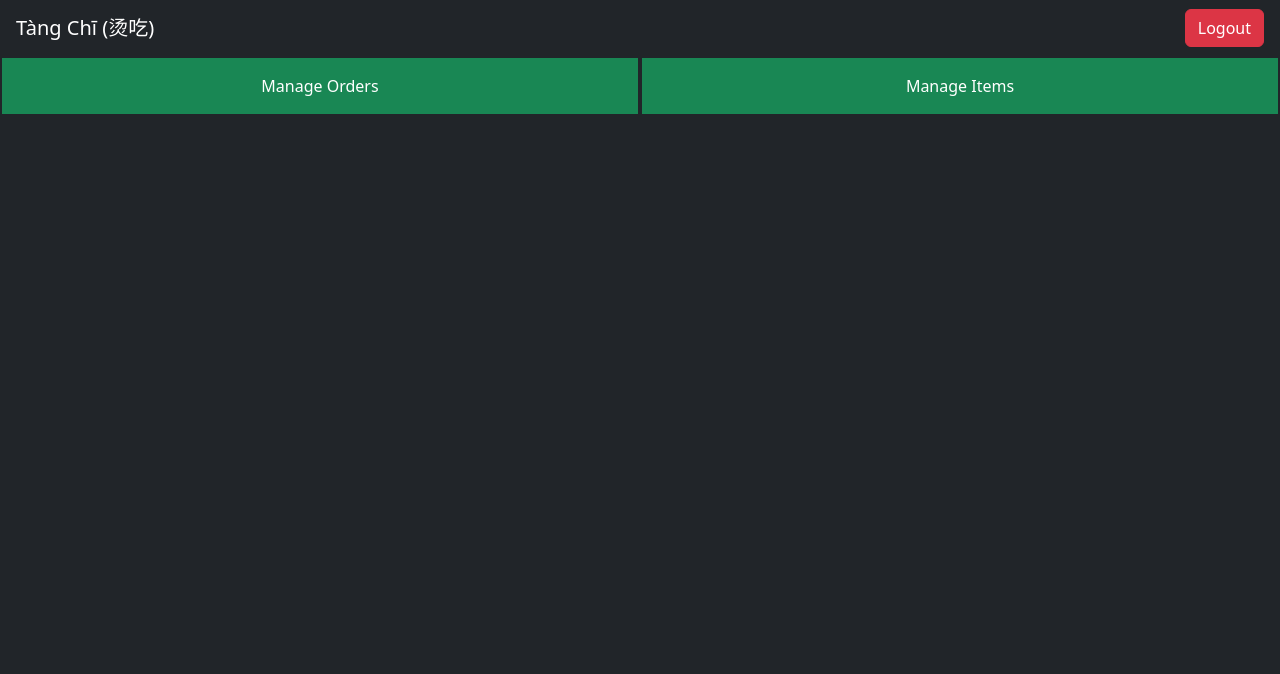
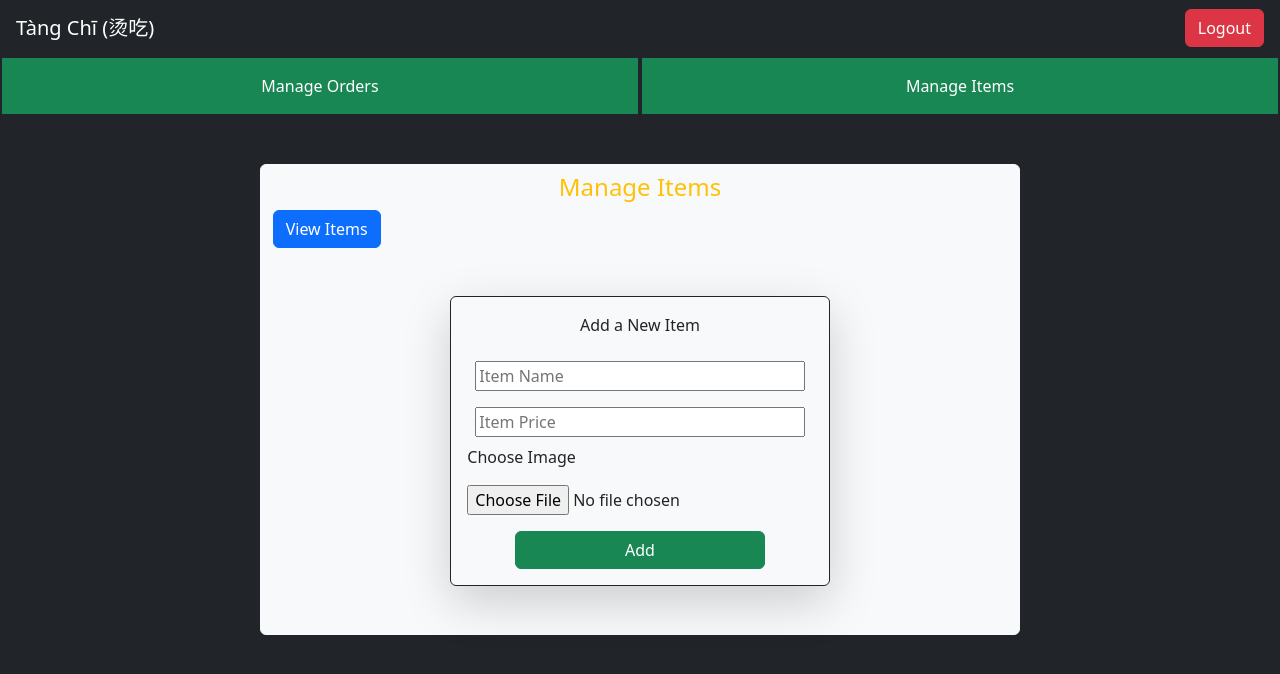
Before and after one commit to hadid07/Food_Delivery_App, a React (Vite) app in the folder food-app/: page /Admin-Dashboard in a window 1280 px wide. Shown: the top 674 px of the page. Built offline with nearby package versions, Linux system fonts and the light colour scheme; no server answers; a web font is replaced by a local one.

Commit message:
Manage Items in Dashboard

```diff
--- /dev/null
+++ b/food-app/src/Components/AddItems.jsx
@@ -0,0 +1,21 @@
+import React from 'react'
+
+const AddItems = () => {
+    return (
+        <div>
+            <div className='row d-flex flex-column justify-content-center align-items-center '>
+
+            <form action="" className='col-6 d-flex flex-column bg-gray m-5 p-3 border border-1 border-dark rounded shadow-lg '>
+                <p className='text-dark text-center'>Add a New Item</p>
+                <input className='m-2' type="text" placeholder='Item Name'/>
+                <input className='m-2' type="number" placeholder='Item Price' />
+                <p className='text-dark'>Choose Image</p>
+                <input type="file" name="" id="" />
+                <button type="submit" className='btn btn-success mx-5 mt-3'>Add</button>
+            </form>
+            </div>
+        </div>
+    )
+}
+
+export default AddItems
--- /dev/null
+++ b/food-app/src/Components/ManageItems.jsx
@@ -0,0 +1,20 @@
+import React, { useState } from 'react'
+import AddItems from './AddItems';
+import ViewItems from './ViewItems';
+
+const ManageItems = () => {
+    const [additem,setAdditem] = useState(true);
+  return (
+    <div className='bg-light rounded'>
+        <h4 className='text-warning text-center mt-2'>Manage Items</h4>
+        <button className='btn btn-primary' onClick={()=>setAdditem(!additem)}>
+            {additem ? 'View Items':'Add Items'}
+        </button>
+
+        {additem? <AddItems/> : <ViewItems/>}
+
+    </div>
+  )
+}
+
+export default ManageItems
--- /dev/null
+++ b/food-app/src/Components/ViewItems.jsx
@@ -0,0 +1,9 @@
+import React from 'react'
+
+const ViewItems = () => {
+  return (
+    <div className='text-dark'>ViewItems</div>
+  )
+}
+
+export default ViewItems
--- a/food-app/src/Pages/AdminPanel.jsx
+++ b/food-app/src/Pages/AdminPanel.jsx
@@ -1,5 +1,6 @@
 import React from 'react'
 import AdminNav from '../Components/AdminNav'
+import ManageItems from '../Components/ManageItems'
 
 const AdminPanel = () => {
   return (
@@ -11,8 +12,12 @@ const AdminPanel = () => {
 
 
         {/* -----Main----- */}
-        <div>
 
+        <div className='row '>
+          <div className='border border-1 border-light bg-light col-7 mx-auto mt-5 rounded'>
+          <ManageItems/>
+
+          </div>
         </div>
     </div>
   )
```
Also changed, not shown: food-app/src/Components/ManageOrders.jsx (added).
